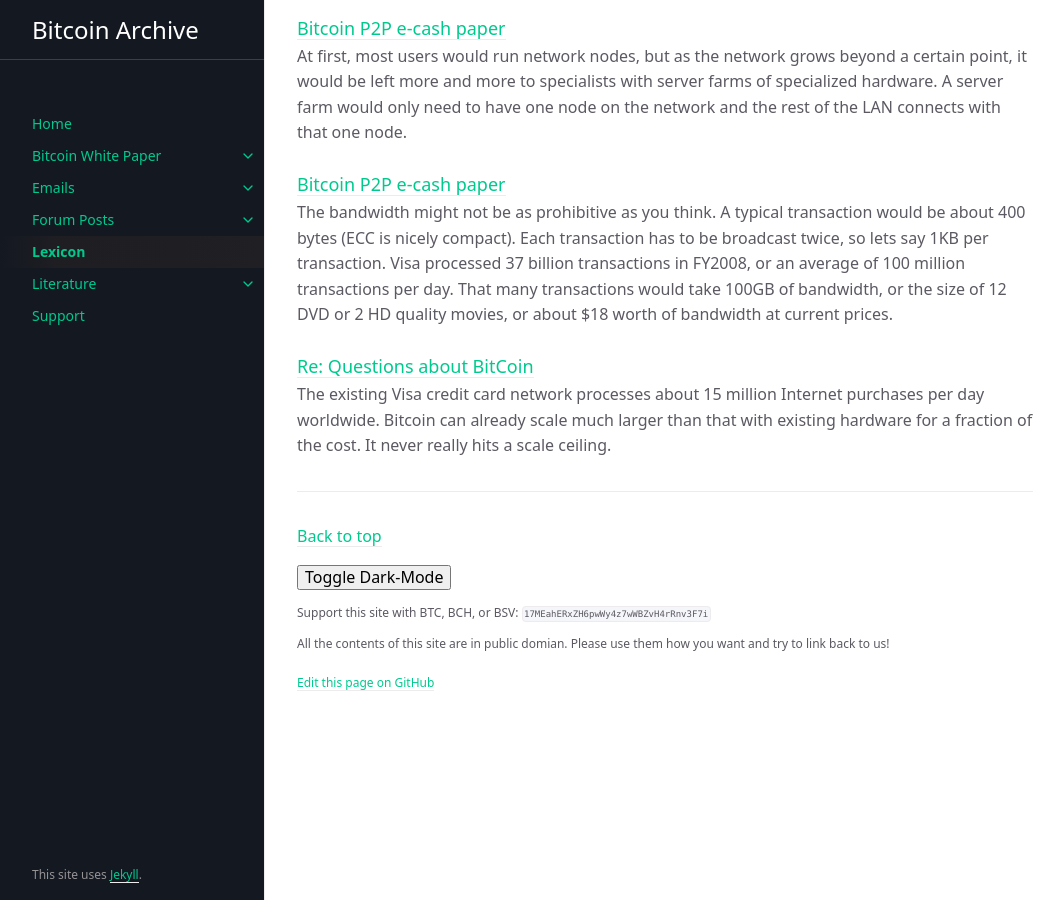
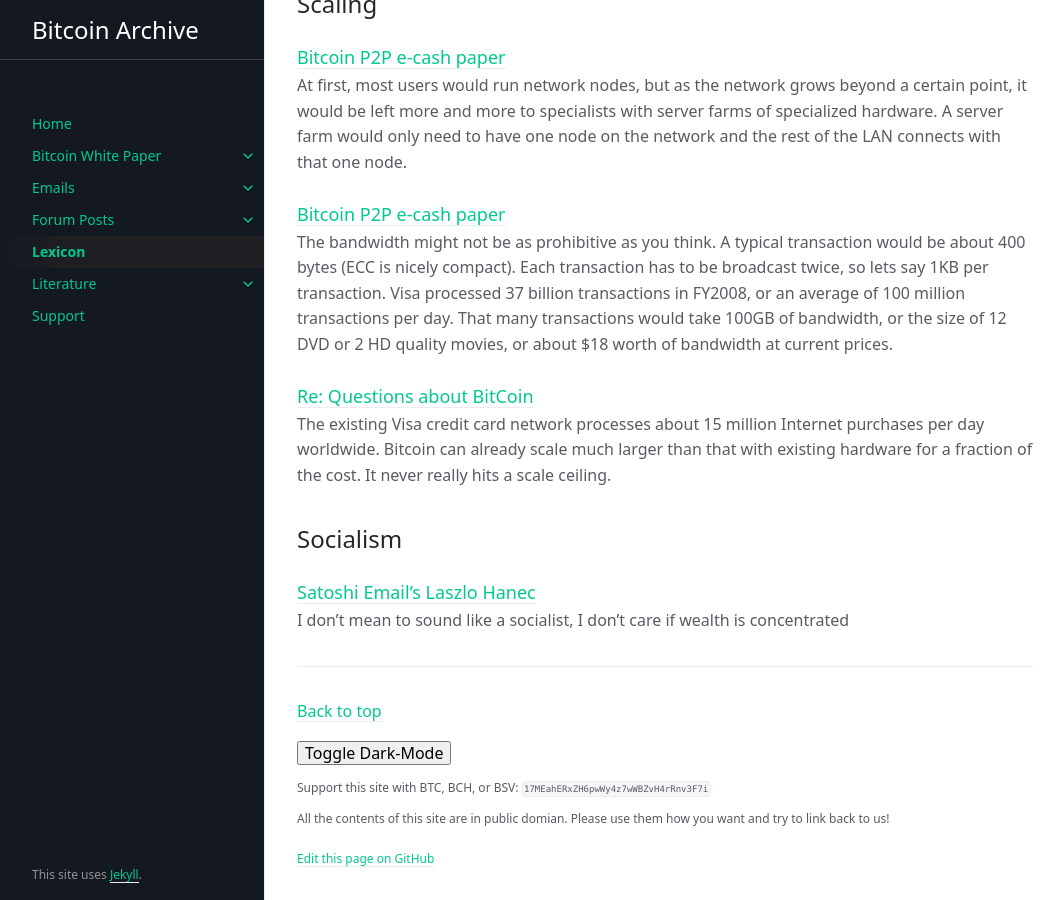
Before and after one commit to wakgill/bitcoin-archive, a Jekyll site: the page built from lexicon.md, in a window 1280 px wide and 900 px high, scrolled down 2809 px. Shown: the whole window, without its empty margins (107-1171 px from the left). Built offline with Jekyll 4.4.1, drawn with Linux system fonts in a browser that asks for light colours; some web fonts are replaced; comment, search, counter and statistics services are not loaded.

Commit message:
Update lexicon.md

```diff
--- a/lexicon.md
+++ b/lexicon.md
@@ -124,3 +124,10 @@ The bandwidth might not be as prohibitive as you think. A typical transaction wo
 {: .no_toc }
 
 The existing Visa credit card network processes about 15 million Internet purchases per day worldwide.  Bitcoin can already scale much larger than that with existing hardware for a fraction of the cost.  It never really hits a scale ceiling.
+
+## Socialism
+
+### [Satoshi Email’s Laszlo Hanec](/docs/emails/laszlo-hanec/1)
+{: .no_toc }
+
+I don’t mean to sound like a socialist, I don’t care if wealth is concentrated
```
